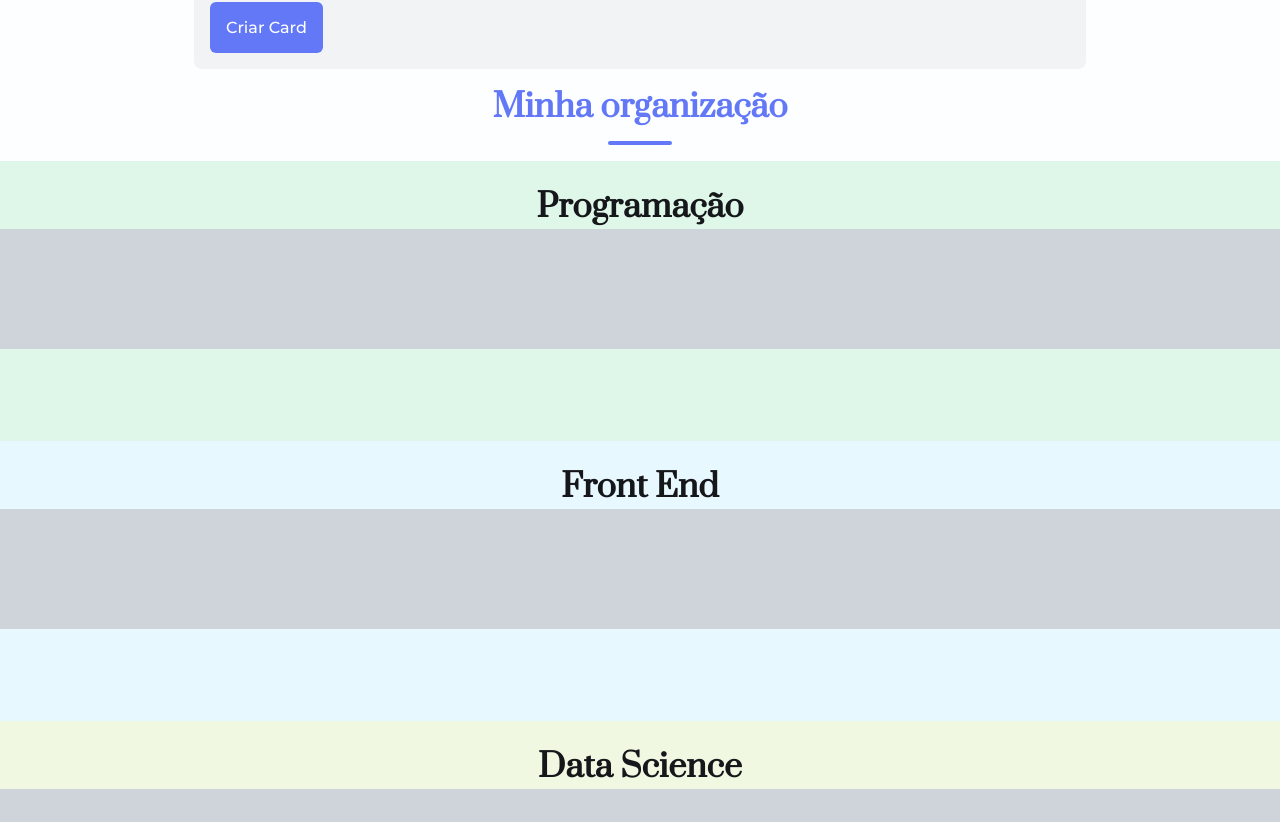
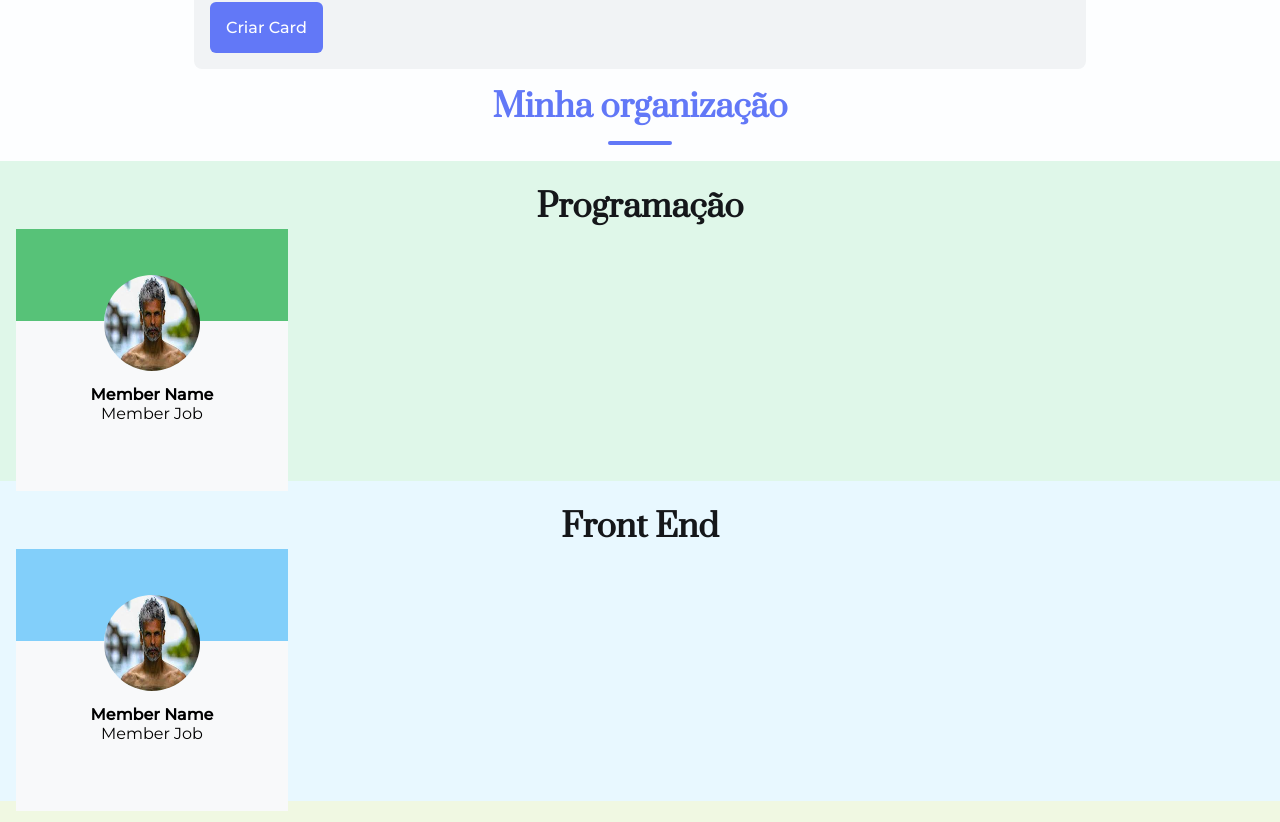
Before and after one commit to MatheusFonseca849/organo, a React (Vite) app: page / in a window 1280 px wide. Shown: the part 658-1480 px from the top of the page. Built offline with nearby package versions, Linux system fonts and the light colour scheme.

Commit message:
feat: started card stylization

```diff
--- a/src/components/MemberCard/index.jsx
+++ b/src/components/MemberCard/index.jsx
@@ -1,8 +1,9 @@
+import { StyledMemberCard } from "./memberCard.js";
 
 const MemberCard = ({primaryColor}) => {
 
     return (
-        <li className="MemberCard">
+        <StyledMemberCard primaryColor={primaryColor}>
             <div className="imgContainer">
                 <img src="./src/assets/mockImg.jpeg" alt="mockImg" />
             </div>
@@ -11,7 +12,7 @@ const MemberCard = ({primaryColor}) => {
                 <span>Member Job</span>
 
             </div>
-        </li>
+        </StyledMemberCard>
 
     )
 
--- a/src/components/MemberCard/memberCard.js
+++ b/src/components/MemberCard/memberCard.js
@@ -0,0 +1,33 @@
+import { styled } from "styled-components";
+
+export const StyledMemberCard = styled.li`
+
+width: 272px;
+height: 262px;
+background-color: var(--color-grey-8);
+
+.imgContainer{
+
+display: flex;
+justify-content: center;
+align-items: center;
+background-color: ${({primaryColor}) => primaryColor};
+height: 35%;
+position: relative;
+margin-bottom: 64px;
+
+}
+
+img{
+
+width: 96px;
+height: 96px;
+border-radius: 100%;
+position: absolute;
+top: 50%;
+
+}
+
+
+
+`
--- a/src/components/Team/index.jsx
+++ b/src/components/Team/index.jsx
@@ -10,7 +10,7 @@ const Team = ({name, primaryColor, secondaryColor}) => {
 
             <ul className="teamMembers">
 
-                {/* <MemberCard primaryColor={primaryColor}/> */}
+                <MemberCard primaryColor={primaryColor}/>
 
             </ul>
         </StyledTeam>
--- a/src/components/Team/team.js
+++ b/src/components/Team/team.js
@@ -3,9 +3,10 @@ import { styled } from "styled-components";
 export const StyledTeam = styled.div`
 text-align: center;
 background-color: ${({secondaryColor}) => secondaryColor};
-height: 35vh;
+height: 40vh;
 width: 100vw;
-padding: 24px 0;
+padding: 24px 16px;
+
 
 h3{
 
@@ -17,9 +18,8 @@ h3{
 
 ul{
 
-    background-color: var(--color-grey-5);
     width: 100%;
-    height: 120px;
+    height: fit-content;
     display: grid;
     grid-template-columns: 1;
     gap: 12px;
```
